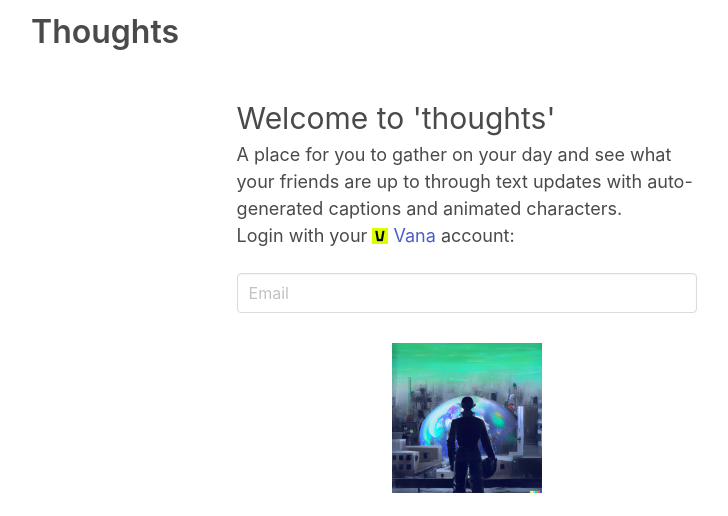
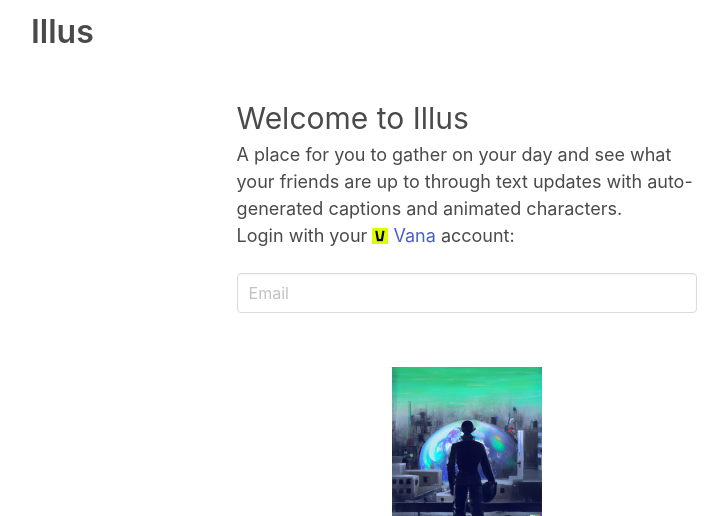
Before and after one commit to NilsIrl/thoughts, a Flask app: page / in a window 1280 px wide. Shown: the top 516 px of the page, without its empty margins (173-901 px from the left). Run offline with Flask 2, Linux system fonts and the light colour scheme.

Commit message:
small enhancements

```diff
--- a/hackathon/api.py
+++ b/hackathon/api.py
@@ -67,6 +67,8 @@ def login():
     if login_json_response["success"]:
         token = login_json_response["token"]
         db.execute("INSERT OR REPLACE INTO user(email, token) VALUES (?, ?)", (email, token))
+
+        db.execute("INSERT OR REPLACE INTO follow(follower, followee) VALUES (?, ?)", (email, email))
         db.commit()
 
     return jsonify(login_json_response)
--- a/hackathon/templates/base.html
+++ b/hackathon/templates/base.html
@@ -15,7 +15,7 @@
 <body>
     <nav class="navbar" role="navigation" aria-label="main navigation">
         <div class="navbar-brand">
-            <h1 class="title"><a class="navbar-item" href="/">Thoughts</a></h1>
+            <h1 class="title"><a class="navbar-item" href="/">Illus</a></h1>
         </div>
         {% if logged_in %}
         <div class="navbar-menu">
--- a/hackathon/templates/index.html
+++ b/hackathon/templates/index.html
@@ -6,7 +6,7 @@
 {% block body %}
 <div id="main">
     <div id="landing">
-        <h1>Welcome to 'thoughts'</h1>
+        <h1>Welcome to Illus</h1>
         <p>A place for you to gather on your day and see what your friends are up to through text updates with auto-generated captions and animated characters.</p>
 		<p>Login with your <a href="https://vana.com" target="_blank"><img src="{{ url_for('static', filename='Vana_Favicon_32x32.png') }} " id="vanaIcon"> Vana</a> account:</p>
 		<br>
@@ -15,6 +15,7 @@
                 <input class="input" type="email" id="email" placeholder="Email">
             </div>
         </form>
+		<br>
         <form id="submitCode" hidden>
             <div class="control">
                 <input class="input" type="text" id="code" placeholder="Code">
```
Also changed, not shown: README.md.
